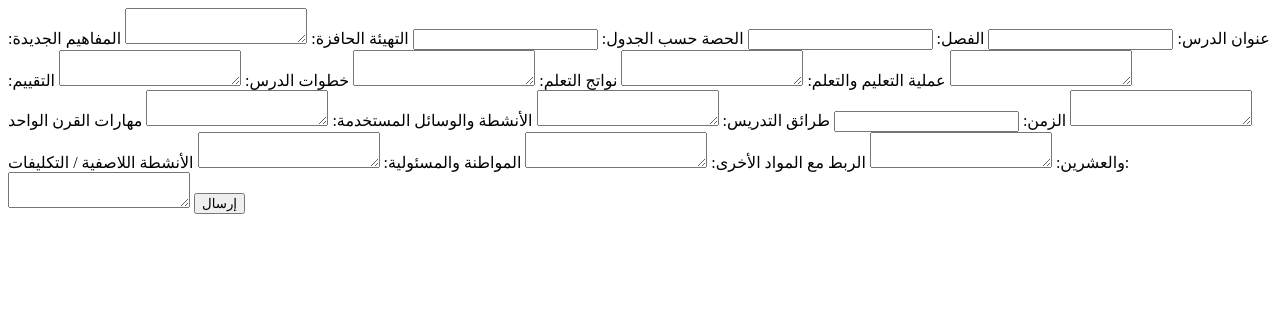
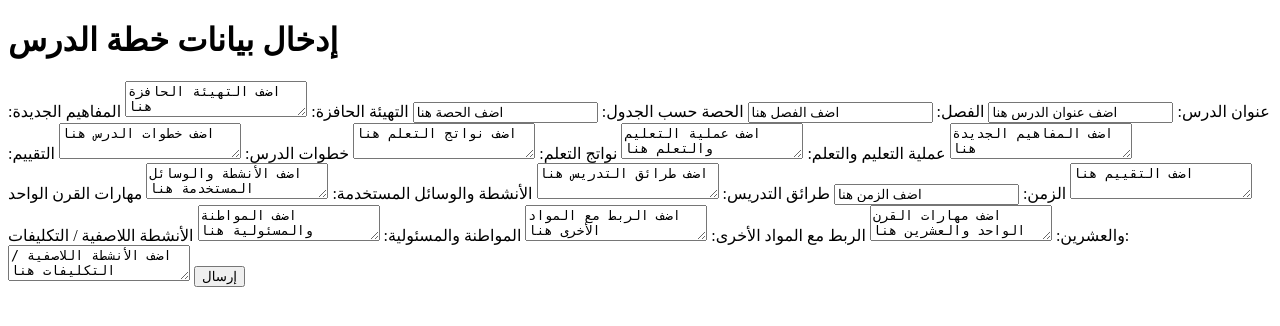
Before and after one commit to bazzawy/lesson-plan-app, a Flask app: page / in a window 1280 px wide. Shown: the top 326 px of the page. Run offline with Flask 3, Linux system fonts and the light colour scheme.

Commit message:
Added default values to form fields

```diff
--- a/templates/form.html
+++ b/templates/form.html
@@ -1,51 +1,61 @@
+<!DOCTYPE html>
+<html lang="ar">
+<head>
+    <meta charset="UTF-8">
+    <title>إدخال بيانات خطة الدرس</title>
+</head>
+<body>
+    <h1>إدخال بيانات خطة الدرس</h1>
     <form action="/" method="post">
         <label for="lesson_title">عنوان الدرس:</label>
-    <input type="text" id="lesson_title" name="lesson_title" required>
+        <input type="text" id="lesson_title" name="lesson_title" value="اضف عنوان الدرس هنا" required>
 
         <label for="grade_level">الفصل:</label>
-    <input type="text" id="grade_level" name="grade_level" required>
+        <input type="text" id="grade_level" name="grade_level" value="اضف الفصل هنا" required>
 
         <label for="session_schedule">الحصة حسب الجدول:</label>
-    <input type="text" id="session_schedule" name="session_schedule" required>
+        <input type="text" id="session_schedule" name="session_schedule" value="اضف الحصة هنا" required>
 
         <label for="motivation">التهيئة الحافزة:</label>
-    <textarea id="motivation" name="motivation" required></textarea>
+        <textarea id="motivation" name="motivation" required>اضف التهيئة الحافزة هنا</textarea>
 
         <label for="new_concepts">المفاهيم الجديدة:</label>
-    <textarea id="new_concepts" name="new_concepts" required></textarea>
+        <textarea id="new_concepts" name="new_concepts" required>اضف المفاهيم الجديدة هنا</textarea>
 
         <label for="learning_process">عملية التعليم والتعلم:</label>
-    <textarea id="learning_process" name="learning_process" required></textarea>
+        <textarea id="learning_process" name="learning_process" required>اضف عملية التعليم والتعلم هنا</textarea>
 
         <label for="learning_outcomes">نواتج التعلم:</label>
-    <textarea id="learning_outcomes" name="learning_outcomes" required></textarea>
+        <textarea id="learning_outcomes" name="learning_outcomes" required>اضف نواتج التعلم هنا</textarea>
 
         <label for="lesson_steps">خطوات الدرس:</label>
-    <textarea id="lesson_steps" name="lesson_steps" required></textarea>
+        <textarea id="lesson_steps" name="lesson_steps" required>اضف خطوات الدرس هنا</textarea>
 
         <label for="assessment">التقييم:</label>
-    <textarea id="assessment" name="assessment" required></textarea>
+        <textarea id="assessment" name="assessment" required>اضف التقييم هنا</textarea>
 
         <label for="duration">الزمن:</label>
-    <input type="text" id="duration" name="duration" required>
+        <input type="text" id="duration" name="duration" value="اضف الزمن هنا" required>
 
         <label for="teaching_methods">طرائق التدريس:</label>
-    <textarea id="teaching_methods" name="teaching_methods" required></textarea>
+        <textarea id="teaching_methods" name="teaching_methods" required>اضف طرائق التدريس هنا</textarea>
 
         <label for="activities_and_tools">الأنشطة والوسائل المستخدمة:</label>
-    <textarea id="activities_and_tools" name="activities_and_tools" required></textarea>
+        <textarea id="activities_and_tools" name="activities_and_tools" required>اضف الأنشطة والوسائل المستخدمة هنا</textarea>
 
         <label for="twenty_first_century_skills">مهارات القرن الواحد والعشرين:</label>
-    <textarea id="twenty_first_century_skills" name="twenty_first_century_skills" required></textarea>
+        <textarea id="twenty_first_century_skills" name="twenty_first_century_skills" required>اضف مهارات القرن الواحد والعشرين هنا</textarea>
 
         <label for="cross_subject_links">الربط مع المواد الأخرى:</label>
-    <textarea id="cross_subject_links" name="cross_subject_links" required></textarea>
+        <textarea id="cross_subject_links" name="cross_subject_links" required>اضف الربط مع المواد الأخرى هنا</textarea>
 
         <label for="citizenship_and_responsibility">المواطنة والمسئولية:</label>
-    <textarea id="citizenship_and_responsibility" name="citizenship_and_responsibility" required></textarea>
+        <textarea id="citizenship_and_responsibility" name="citizenship_and_responsibility" required>اضف المواطنة والمسئولية هنا</textarea>
 
         <label for="assignments">الأنشطة اللاصفية / التكليفات:</label>
-    <textarea id="assignments" name="assignments" required></textarea>
+        <textarea id="assignments" name="assignments" required>اضف الأنشطة اللاصفية / التكليفات هنا</textarea>
 
         <button type="submit">إرسال</button>
     </form>
+</body>
+</html>
```
Lines whose indentation alone changed are shown as unchanged.
